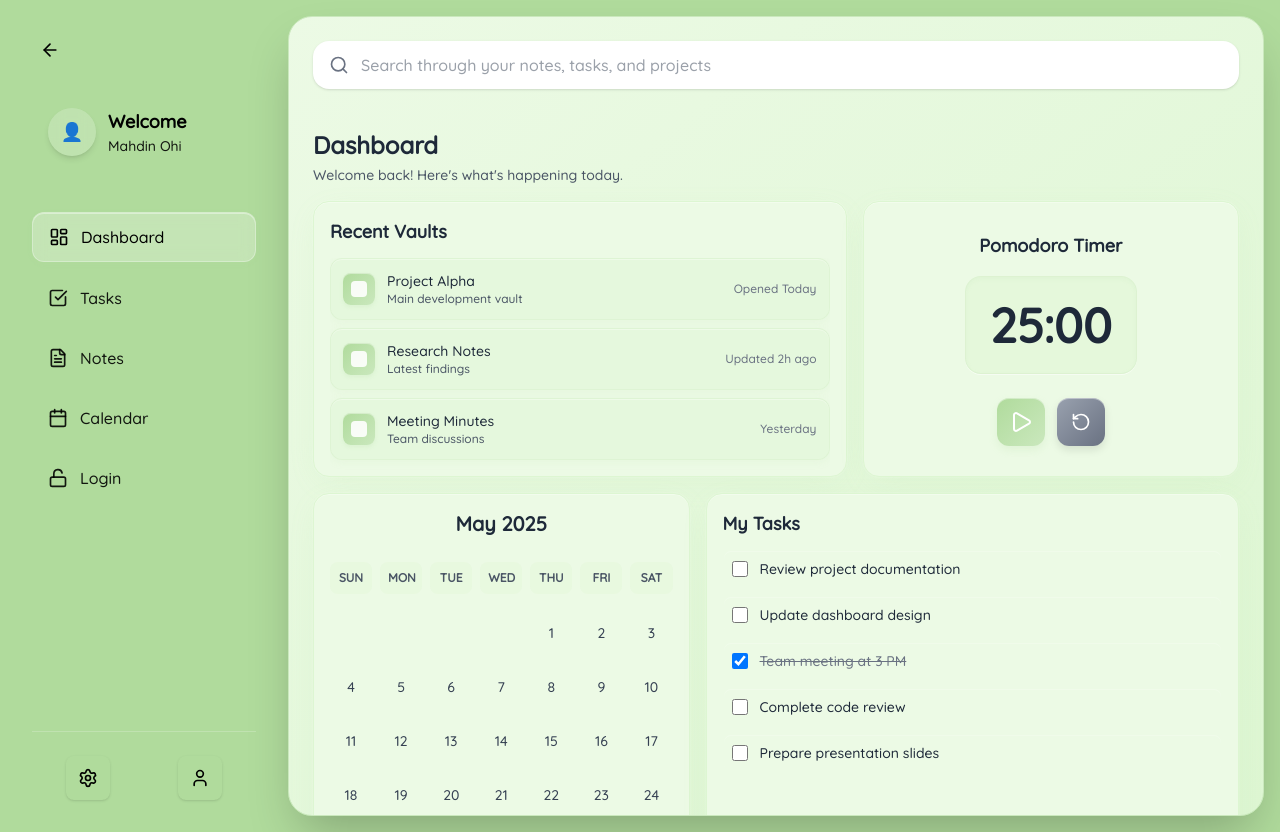
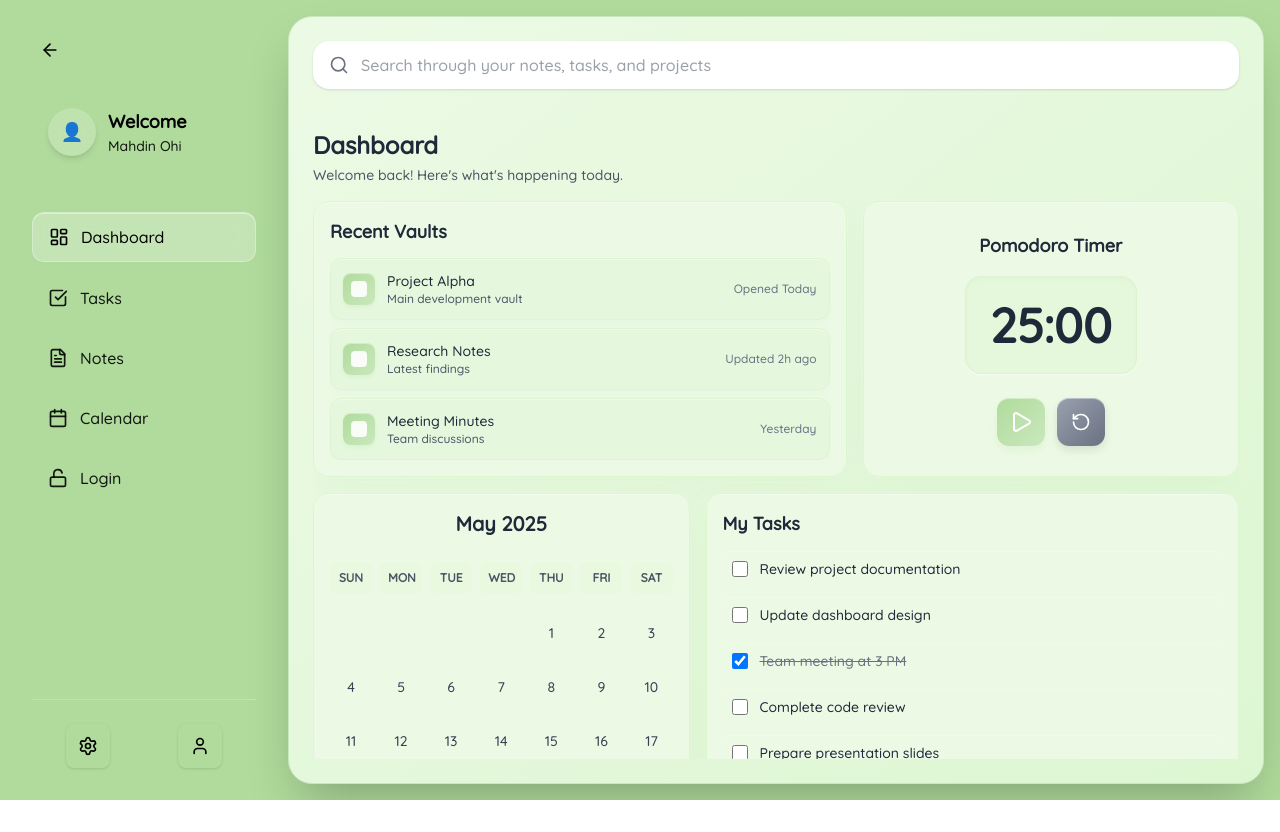
Before and after one commit to MahdinOhi/Avocado, a React (Vite) app in the folder frontend/: page / in a window 1280 px wide. After the commit the page ends 800 px from the top, so only its background shows below. Built offline with nearby package versions, Linux system fonts and the light colour scheme; sample sign-in values are in the browser's storage.

Commit message:
Added Scroll in Dashboard div

```diff
--- a/frontend/src/App.jsx
+++ b/frontend/src/App.jsx
@@ -9,7 +9,10 @@ import './index.css';
 
 export default function App() {
   return (
+
+
     <Routes>
+
       <Route path="/login" element={<LoginPage />} />
       <Route path="/signup" element={<SignUpPage />} />
 
@@ -25,5 +28,6 @@ export default function App() {
         }
       />
     </Routes>
+
   );
 }
--- a/frontend/src/components/Dashboard/HomeDashboard.jsx
+++ b/frontend/src/components/Dashboard/HomeDashboard.jsx
@@ -35,8 +35,8 @@ export default function HomeDashboard() {
   const toggleMobileMenu = () => setIsMobileMenuOpen(!isMobileMenuOpen);
 
   return (
-    <div className='min-h-screen bg-[#B0DB9C] p-4'>
-      <div className='flex h-screen gap-4'>
+    <div className='h-screen bg-[#B0DB9C] p-4 overflow-hidden'>
+      <div className='flex h-full gap-4'>
         {/* Mobile Menu Overlay */}
         {isMobileMenuOpen && (
           <div
@@ -55,13 +55,13 @@ export default function HomeDashboard() {
         </div>
 
         {/* Main Content - Now as a separate rounded box */}
-        <div className='flex-1'>
+        <div className='flex-1 min-w-0'>
           <main className='h-full bg-gradient-to-br from-[#ECFAE5] to-[#DDF6D2] rounded-3xl shadow-2xl border border-[#CAE8BD] p-4 lg:p-6 flex flex-col overflow-hidden'>
             {/* Mobile Header */}
             <MobileHeader onToggleMenu={toggleMobileMenu} />
 
             {/* Search Bar - Compact */}
-            <div className='mb-4'>
+            <div className='mb-4 flex-shrink-0'>
               <SearchBar
                 searchQuery={searchQuery}
                 onSearchChange={setSearchQuery}
@@ -69,7 +69,7 @@ export default function HomeDashboard() {
             </div>
 
             {/* Desktop Title - Compact */}
-            <div className='hidden lg:block mb-4'>
+            <div className='hidden lg:block mb-4 flex-shrink-0'>
               <h1 className='text-2xl font-bold text-gray-800 mb-1'>
                 Dashboard
               </h1>
@@ -78,8 +78,10 @@ export default function HomeDashboard() {
               </p>
             </div>
 
-            {/* Optimized Grid Layout - Fixed Height */}
-            <div className='flex-1 grid grid-cols-1 lg:grid-cols-12 gap-4 h-full min-h-0'>
+            {/* Scrollable Content Area */}
+            <div className='flex-1 overflow-y-auto overflow-x-hidden'>
+              {/* Optimized Grid Layout */}
+              <div className='grid grid-cols-1 lg:grid-cols-12 gap-4 min-h-full'>
                 {/* Top Row: Recent Vaults & Timer */}
                 <div className='lg:col-span-7 flex'>
                   <div
@@ -92,7 +94,7 @@ export default function HomeDashboard() {
                     <h2 className='font-bold text-lg mb-3 text-gray-800'>
                       Recent Vaults
                     </h2>
-                  <div className='space-y-2 h-full overflow-y-auto'>
+                    <div className='space-y-2 max-h-60 overflow-y-auto'>
                       {[
                         {
                           name: 'Project Alpha',
@@ -146,7 +148,7 @@ export default function HomeDashboard() {
 
                 <div className='lg:col-span-5 flex'>
                   <div
-                  className='flex-1 bg-[#ECFAE5] rounded-2xl p-4 shadow-lg border border-[#DDF6D2] hover:shadow-xl transition-all duration-300 flex items-center justify-center'
+                    className='flex-1 bg-[#ECFAE5] rounded-2xl p-4 shadow-lg border border-[#DDF6D2] hover:shadow-xl transition-all duration-300 flex items-center justify-center min-h-[200px]'
                     style={{
                       boxShadow:
                         '0 8px 32px -8px rgba(176, 219, 156, 0.15), 0 0 0 1px rgba(255, 255, 255, 0.1), inset 0 1px 0 rgba(255, 255, 255, 0.3)',
@@ -159,7 +161,7 @@ export default function HomeDashboard() {
                 {/* Middle Row: Calendar & Tasks */}
                 <div className='lg:col-span-5 flex'>
                   <div
-                  className='flex-1 bg-[#ECFAE5] rounded-2xl p-4 shadow-lg border border-[#DDF6D2] hover:shadow-xl transition-all duration-300'
+                    className='flex-1 bg-[#ECFAE5] rounded-2xl p-4 shadow-lg border border-[#DDF6D2] hover:shadow-xl transition-all duration-300 min-h-[300px]'
                     style={{
                       boxShadow:
                         '0 8px 32px -8px rgba(176, 219, 156, 0.15), 0 0 0 1px rgba(255, 255, 255, 0.1), inset 0 1px 0 rgba(255, 255, 255, 0.3)',
@@ -171,16 +173,16 @@ export default function HomeDashboard() {
 
                 <div className='lg:col-span-7 flex'>
                   <div
-                  className='flex-1 bg-[#ECFAE5] rounded-2xl p-4 shadow-lg border border-[#DDF6D2] hover:shadow-xl transition-all duration-300'
+                    className='flex-1 bg-[#ECFAE5] rounded-2xl p-4 shadow-lg border border-[#DDF6D2] hover:shadow-xl transition-all duration-300 flex flex-col min-h-[300px]'
                     style={{
                       boxShadow:
                         '0 8px 32px -8px rgba(176, 219, 156, 0.15), 0 0 0 1px rgba(255, 255, 255, 0.1), inset 0 1px 0 rgba(255, 255, 255, 0.3)',
                     }}
                   >
-                  <h2 className='font-bold text-lg mb-3 text-gray-800'>
+                    <h2 className='font-bold text-lg mb-3 text-gray-800 flex-shrink-0'>
                       My Tasks
                     </h2>
-                  <div className='space-y-2 h-full overflow-y-auto'>
+                    <div className='space-y-2 flex-1 overflow-y-auto'>
                       {tasks.map((task) => (
                         <div
                           key={task.id}
@@ -211,7 +213,7 @@ export default function HomeDashboard() {
                 </div>
 
                 {/* Bottom Row: Upcoming Schedule - Compact */}
-              <div className='lg:col-span-12 flex'>
+                <div className='lg:col-span-12 flex pb-4'>
                   <div
                     className='flex-1 bg-[#ECFAE5] rounded-2xl p-4 shadow-lg border border-[#DDF6D2] hover:shadow-xl transition-all duration-300'
                     style={{
@@ -323,6 +325,7 @@ export default function HomeDashboard() {
                   </div>
                 </div>
               </div>
+            </div>
           </main>
         </div>
       </div>
```
Lines whose indentation alone changed are shown as unchanged.
